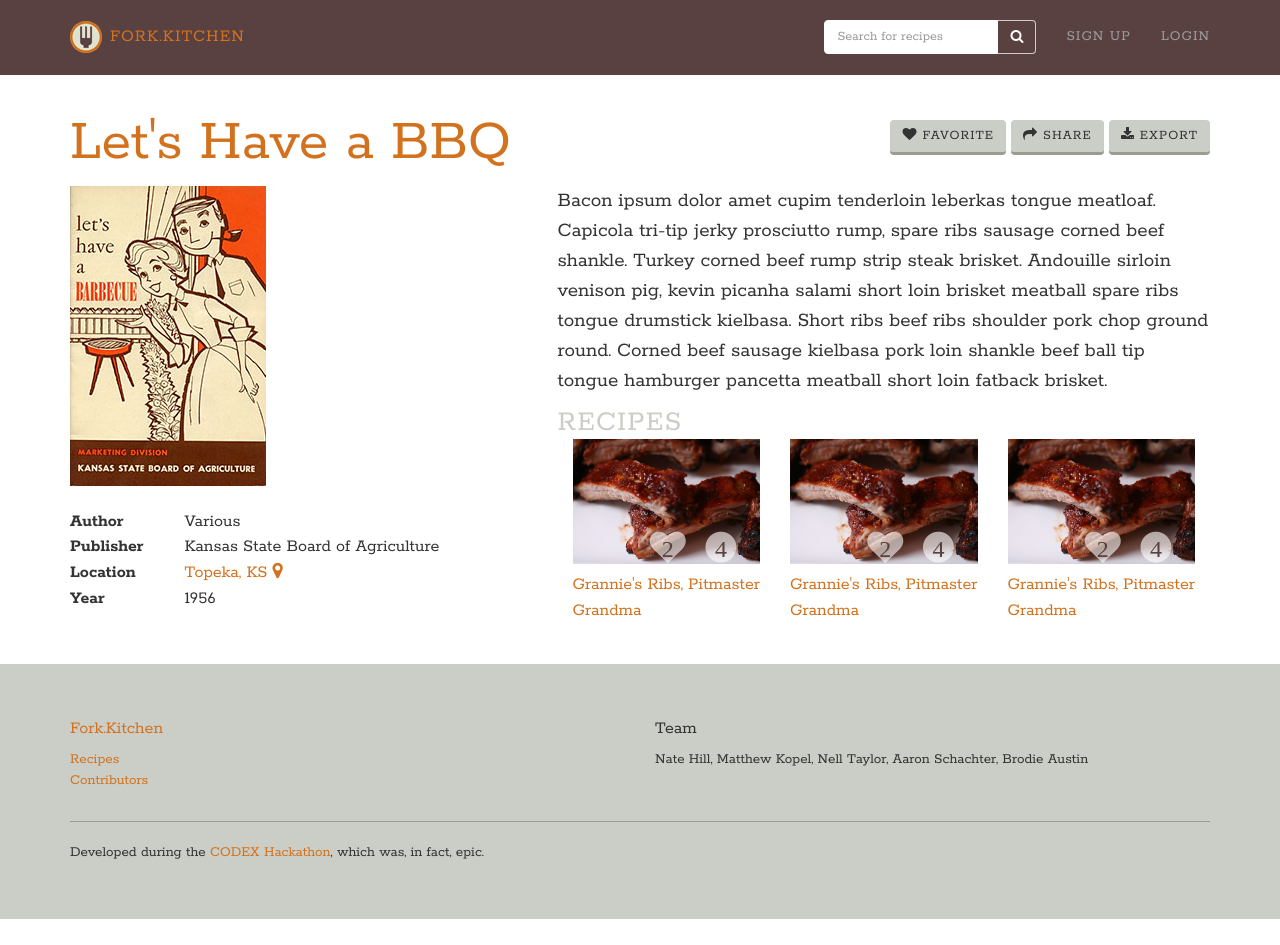
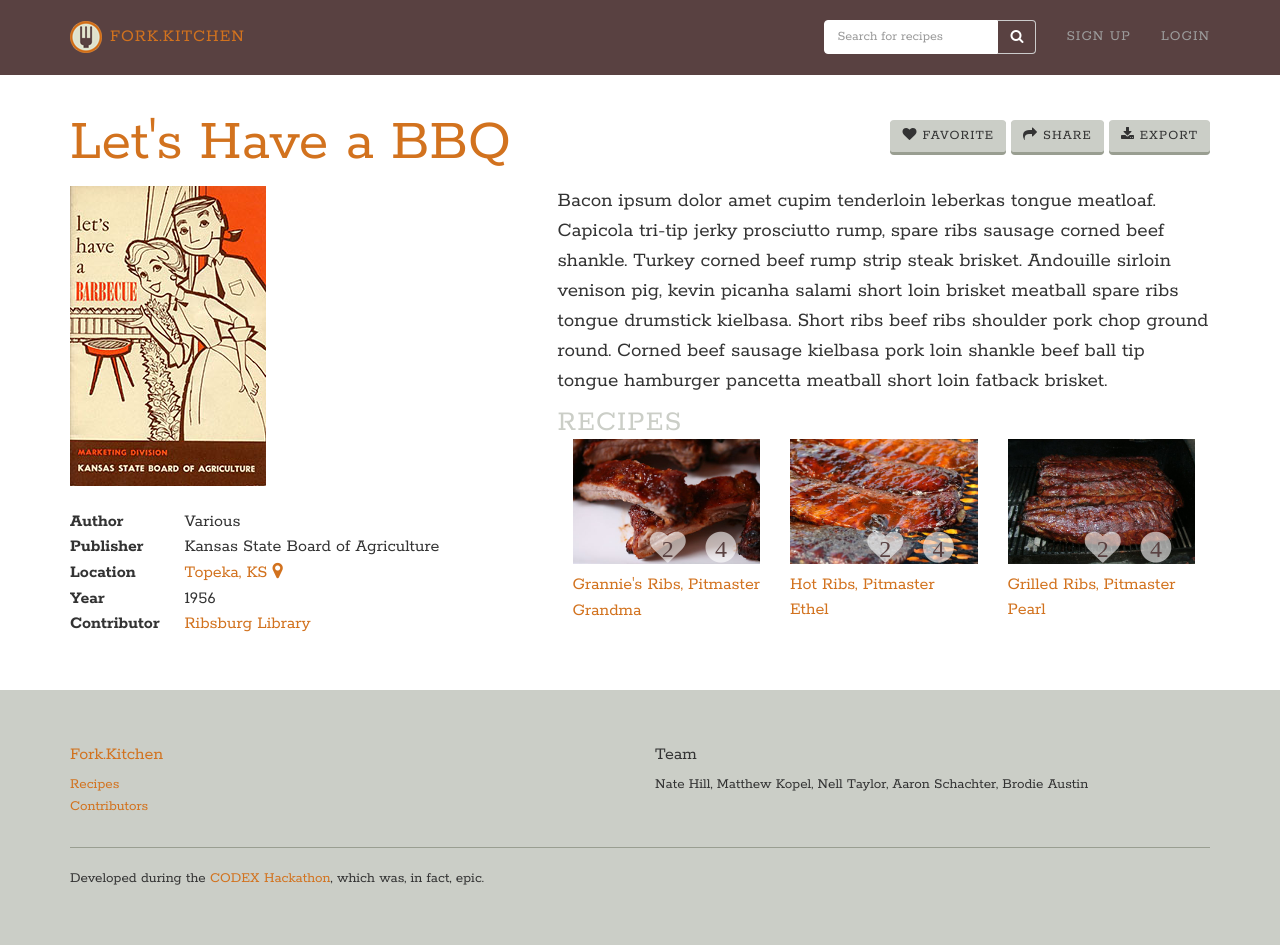
Before and after one commit to forkKitchen/prototype, a Jekyll site: the page built from cookbooks/index.html, in a window 1280 px wide and 945 px high. Built offline with Jekyll 4.4.1, drawn with Linux system fonts in a browser that asks for light colours; nearby versions of some CDN libraries.

Commit message:
Swapped out images for more variation

```diff
--- a/cookbooks/index.html
+++ b/cookbooks/index.html
@@ -28,6 +28,7 @@ show_fork: false
             <li><span class="meta-label"><strong>Publisher</strong></span> <span class="meta-value">Kansas State Board of Agriculture</span></li>
             <li><span class="meta-label"><strong>Location</strong></span> <span class="meta-value"><a href="#">Topeka, KS <i class="fa fa-map-marker"></i></span></a></li>
             <li><span class="meta-label"><strong>Year</strong></span> <span class="meta-value">1956</span></li>
+            <li><span class="meta-label">Contributor</span> <span class="meta-value"><a href="{{ site.baseurl }}/contributors">Ribsburg Library</a></span></li>
           </ul>
         </div>
       </section>
@@ -55,7 +56,7 @@ show_fork: false
             </div>
             <div class="col-md-4">
               <figure>
-                <a href="recipes/index.html"><img src="/assets/img/ribs.jpg" class="img-responsive"></a>
+                <a href="recipes/index.html"><img src="/assets/img/hot-ribs.jpg" class="img-responsive"></a>
               </figure>
               <div class="thumb rating col-md-12">
                 <span class="fa-stack fa-lg">
@@ -68,12 +69,12 @@ show_fork: false
                 </span>
               </div>
               <div class="thumb caption">
-                <a href="recipes/index.html"><p>Grannie's Ribs, Pitmaster Grandma</p></a>
+                <a href="recipes/index.html"><p>Hot Ribs, Pitmaster Ethel</p></a>
               </div>
             </div>
             <div class="col-md-4">
               <figure>
-               <a href="recipes/index.html"><img src="/assets/img/ribs.jpg" class="img-responsive"></a>
+               <a href="recipes/index.html"><img src="/assets/img/grilled-ribs.jpg" class="img-responsive"></a>
               </figure>
               <div class="thumb rating col-md-12">
                 <span class="fa-stack fa-lg">
@@ -86,7 +87,7 @@ show_fork: false
                 </span>
               </div>
               <div class="thumb caption">
-                <a href="recipes/index.html"><p>Grannie's Ribs, Pitmaster Grandma</p></a>
+                <a href="recipes/index.html"><p>Grilled Ribs, Pitmaster Pearl</p></a>
               </div>
             </div>
           </div>
```
Also changed, not shown: index.html (+4 -4 lines), assets/img/grilled-ribs.jpg, assets/img/hot-ribs.jpg.
